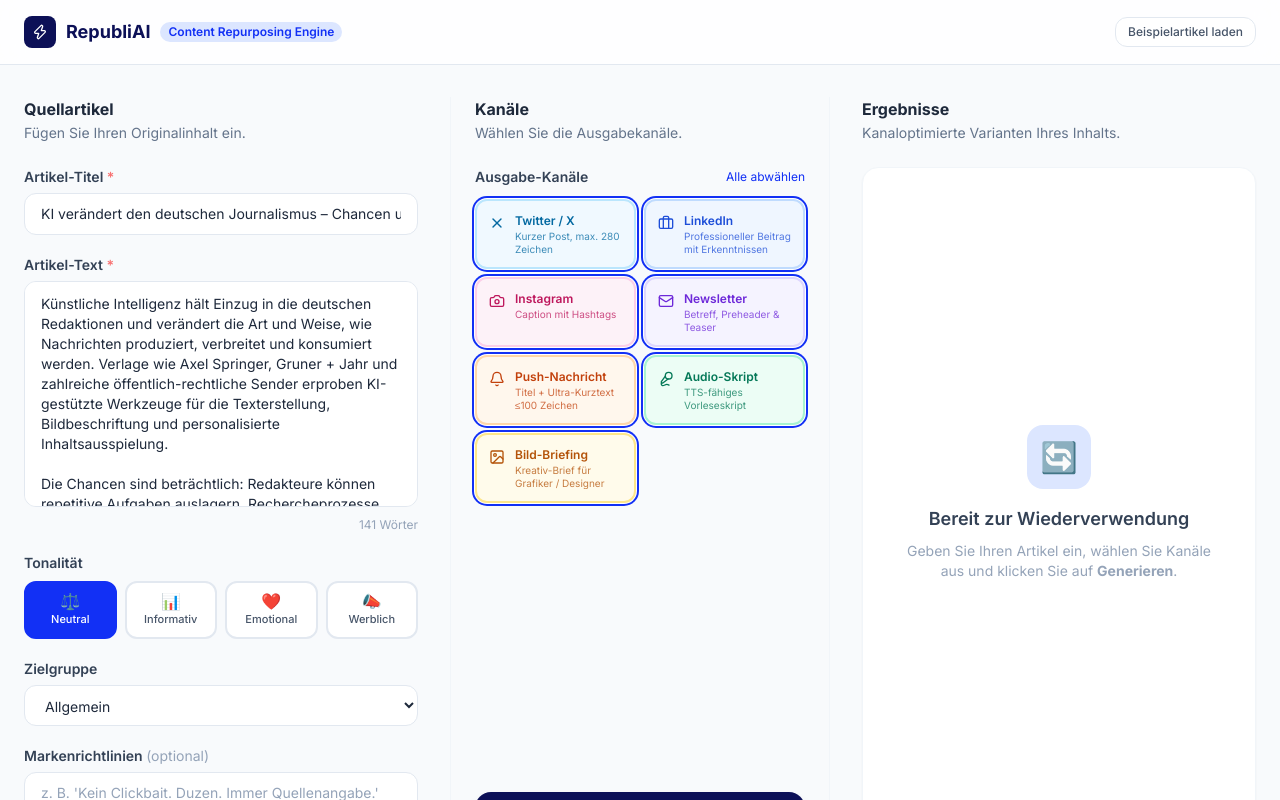
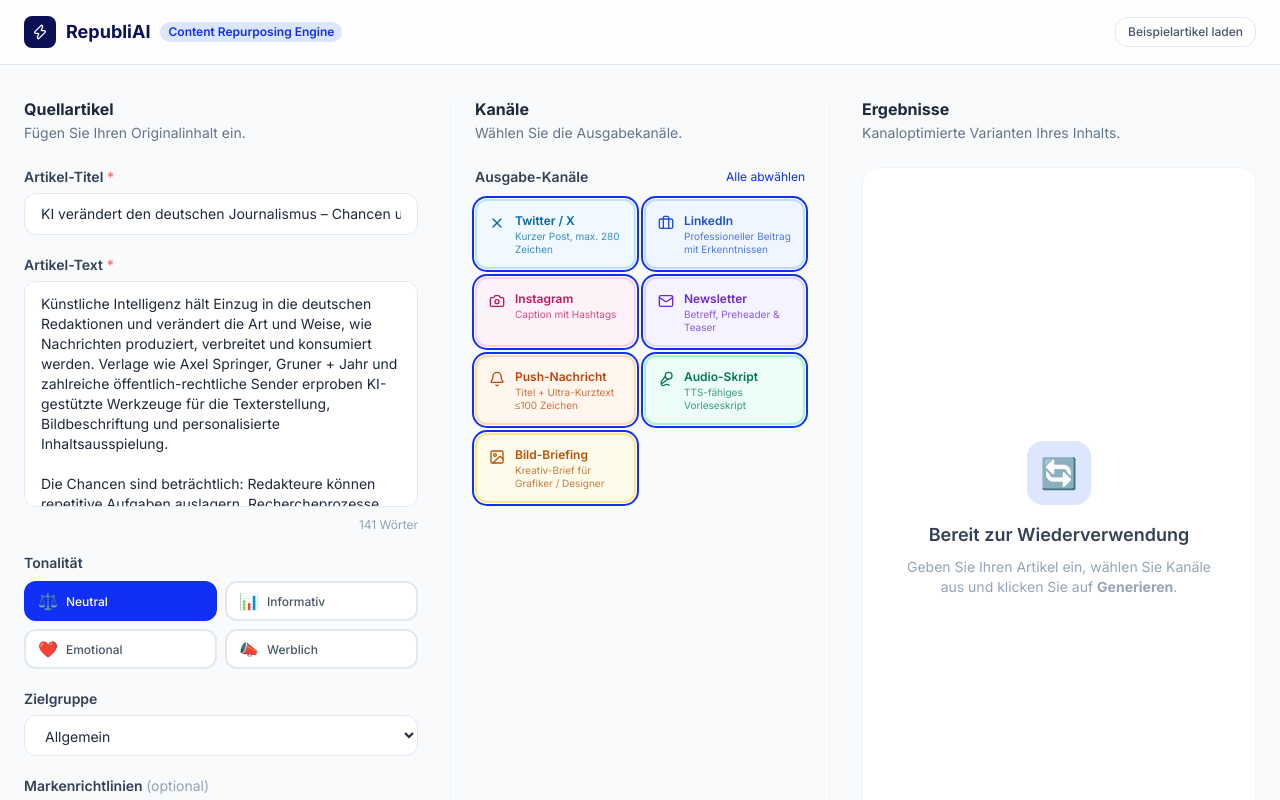
Before and after one commit to Gopher27bln/RepubliAI, a Next.js app: page / in a window 1280 px wide. Shown: the top 800 px of the page. Built offline with nearby package versions, Linux system fonts and the light colour scheme.

Commit message:
fix: tone buttons horizontal layout, 2-col grid

```diff
--- a/components/ContentInput.tsx
+++ b/components/ContentInput.tsx
@@ -78,21 +78,21 @@ export default function ContentInput({
         <label className="mb-2 block text-sm font-semibold text-slate-700">
           Tonalität
         </label>
-        <div className="grid grid-cols-4 gap-2">
+        <div className="grid grid-cols-2 gap-2">
           {TONES.map(({ value, label, emoji }) => (
             <button
               key={value}
               type="button"
               onClick={() => onToneChange(value)}
               className={cn(
-                "flex flex-col items-center justify-center gap-1 rounded-xl border-2 px-1 py-2.5 text-center transition",
+                "flex items-center gap-2 rounded-xl border-2 px-3 py-2.5 text-left transition",
                 tone === value
                   ? "border-brand bg-brand text-white"
                   : "border-slate-200 bg-white text-slate-600 hover:border-slate-300"
               )}
             >
-              <span className="text-base leading-none">{emoji}</span>
-              <span className="text-[11px] font-medium leading-tight">{label}</span>
+              <span className="shrink-0 text-base leading-none">{emoji}</span>
+              <span className="text-xs font-medium leading-tight">{label}</span>
             </button>
           ))}
         </div>
```
